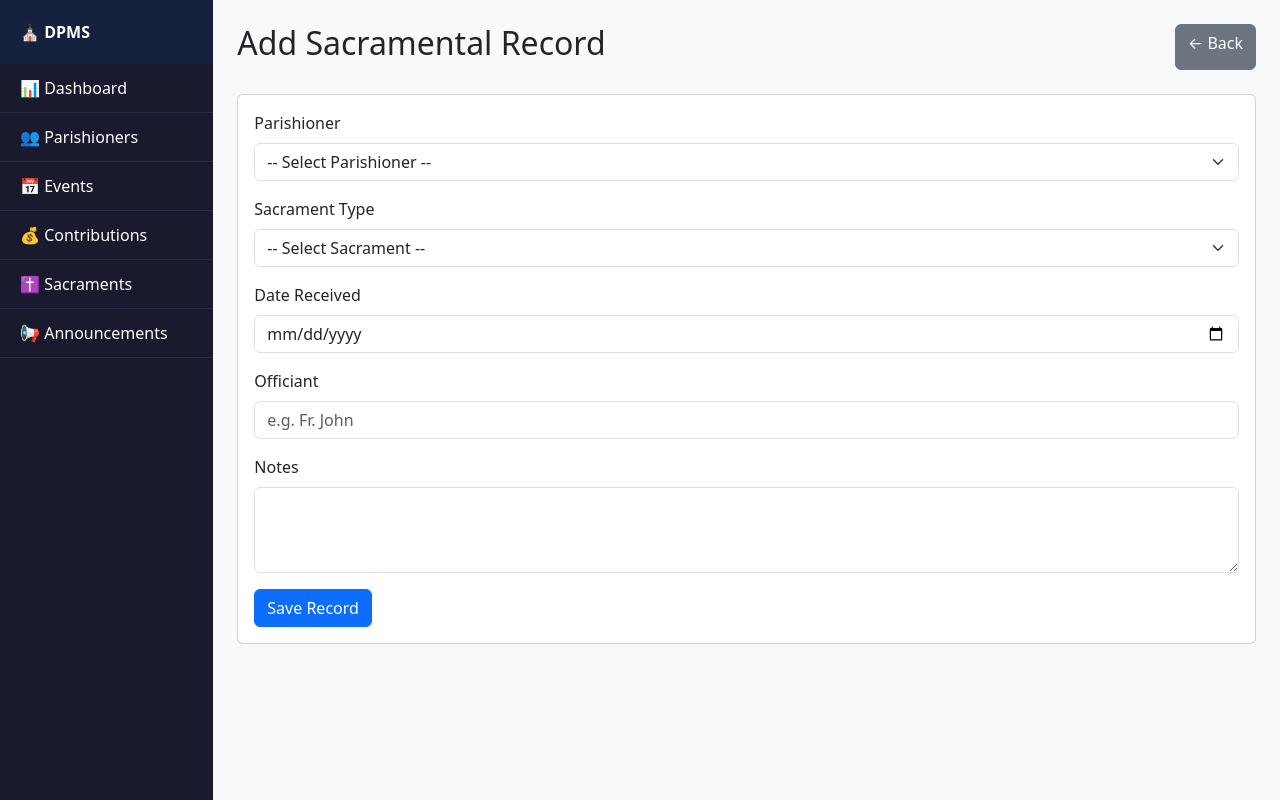
After one commit to LWKYM99/DPMS, a Flask app: page /sacraments/add in a window 1280 px wide. The commit adds this page. Run offline with Flask 3, Linux system fonts and the light colour scheme; data that the repository does not hold is empty.

Commit message:
Add sacrament form and route

```diff
--- a/app.py
+++ b/app.py
@@ -126,7 +126,21 @@ def sacraments():
                         JOIN Parishioners p ON s.parishioner_id = p.id''').fetchall()
     db.close()
     return render_template('sacraments.html', sacraments=data)
-
+@app.route('/sacraments/add', methods=['GET', 'POST'])
+def add_sacrament():
+    if request.method == 'POST':
+        db = get_db()
+        db.execute('INSERT INTO sacraments (parishioner_id, sacrament_type, date_received, officiant, notes) VALUES (?, ?, ?, ?, ?)',
+            [request.form['parishioner_id'], request.form['sacrament_type'],
+             request.form['date_received'], request.form['officiant'],
+             request.form['notes']])
+        db.commit()
+        db.close()
+        return redirect(url_for('sacraments'))
+    db = get_db()
+    parishioners = db.execute('SELECT id, full_name FROM Parishioners').fetchall()
+    db.close()
+    return render_template('add_sacrament.html', parishioners=parishioners)
 @app.route('/announcements')
 def announcements():
     db = get_db()
--- /dev/null
+++ b/templates/add_sacrament.html
@@ -0,0 +1,51 @@
+{% extends 'base.html' %}
+{% block title %}Add Sacrament{% endblock %}
+
+{% block content %}
+<div class="d-flex justify-content-between mb-4">
+    <h2>Add Sacramental Record</h2>
+    <a href="/sacraments" class="btn btn-secondary">← Back</a>
+</div>
+
+<div class="card">
+    <div class="card-body">
+        <form method="POST">
+            <div class="mb-3">
+                <label class="form-label">Parishioner</label>
+                <select name="parishioner_id" class="form-select" required>
+                    <option value="">-- Select Parishioner --</option>
+                    {% for p in parishioners %}
+                    <option value="{{ p['id'] }}">{{ p['full_name'] }}</option>
+                    {% endfor %}
+                </select>
+            </div>
+            <div class="mb-3">
+                <label class="form-label">Sacrament Type</label>
+                <select name="sacrament_type" class="form-select" required>
+                    <option value="">-- Select Sacrament --</option>
+                    <option>Baptism</option>
+                    <option>Confirmation</option>
+                    <option>Holy Communion</option>
+                    <option>Marriage</option>
+                    <option>Holy Orders</option>
+                    <option>Anointing of the Sick</option>
+                    <option>Confession</option>
+                </select>
+            </div>
+            <div class="mb-3">
+                <label class="form-label">Date Received</label>
+                <input type="date" name="date_received" class="form-control" required>
+            </div>
+            <div class="mb-3">
+                <label class="form-label">Officiant</label>
+                <input type="text" name="officiant" class="form-control" placeholder="e.g. Fr. John">
+            </div>
+            <div class="mb-3">
+                <label class="form-label">Notes</label>
+                <textarea name="notes" class="form-control" rows="3"></textarea>
+            </div>
+            <button type="submit" class="btn btn-primary">Save Record</button>
+        </form>
+    </div>
+</div>
+{% endblock %}
--- a/templates/sacraments.html
+++ b/templates/sacraments.html
@@ -4,6 +4,7 @@
 {% block content %}
 <div class="d-flex justify-content-between mb-4">
     <h2>Sacramental Records</h2>
+    <a href="/sacraments/add" class="btn btn-primary">+ Add Sacrament</a>
 </div>
 
 <div class="card">
```
